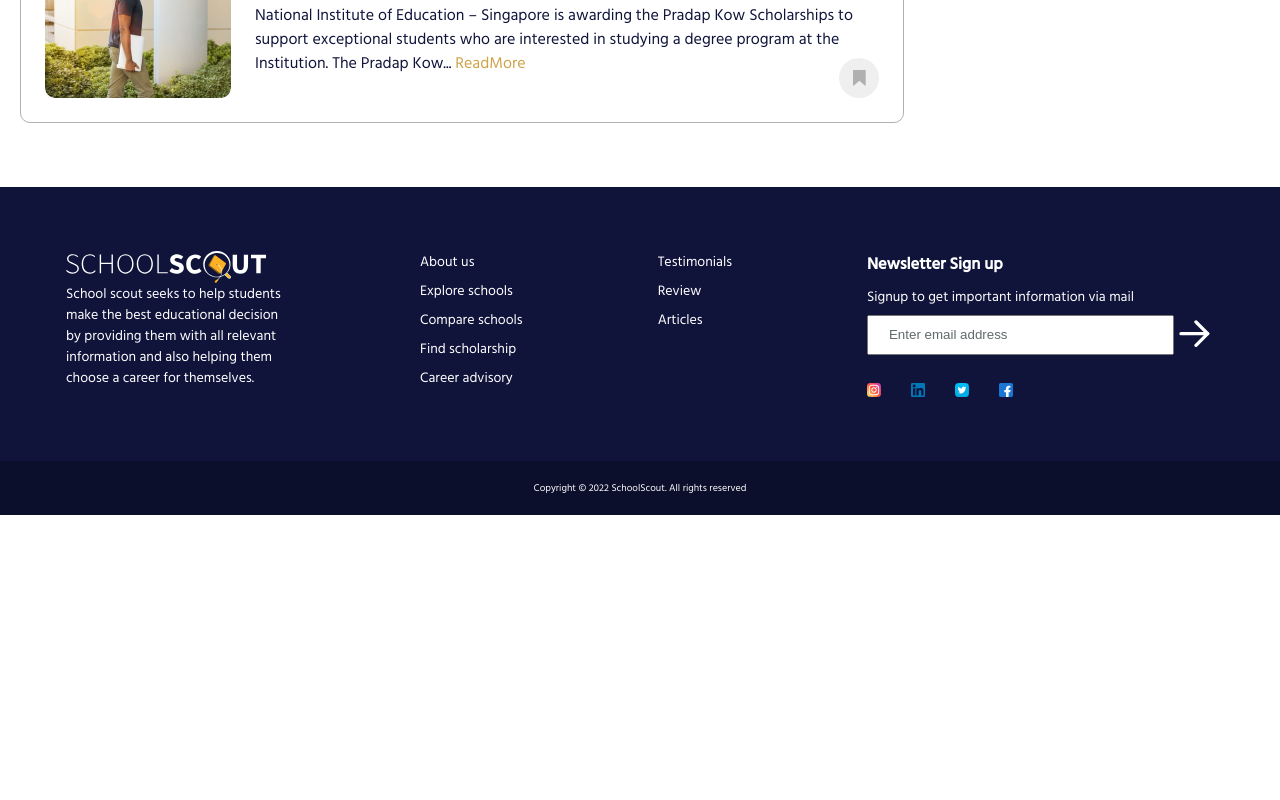
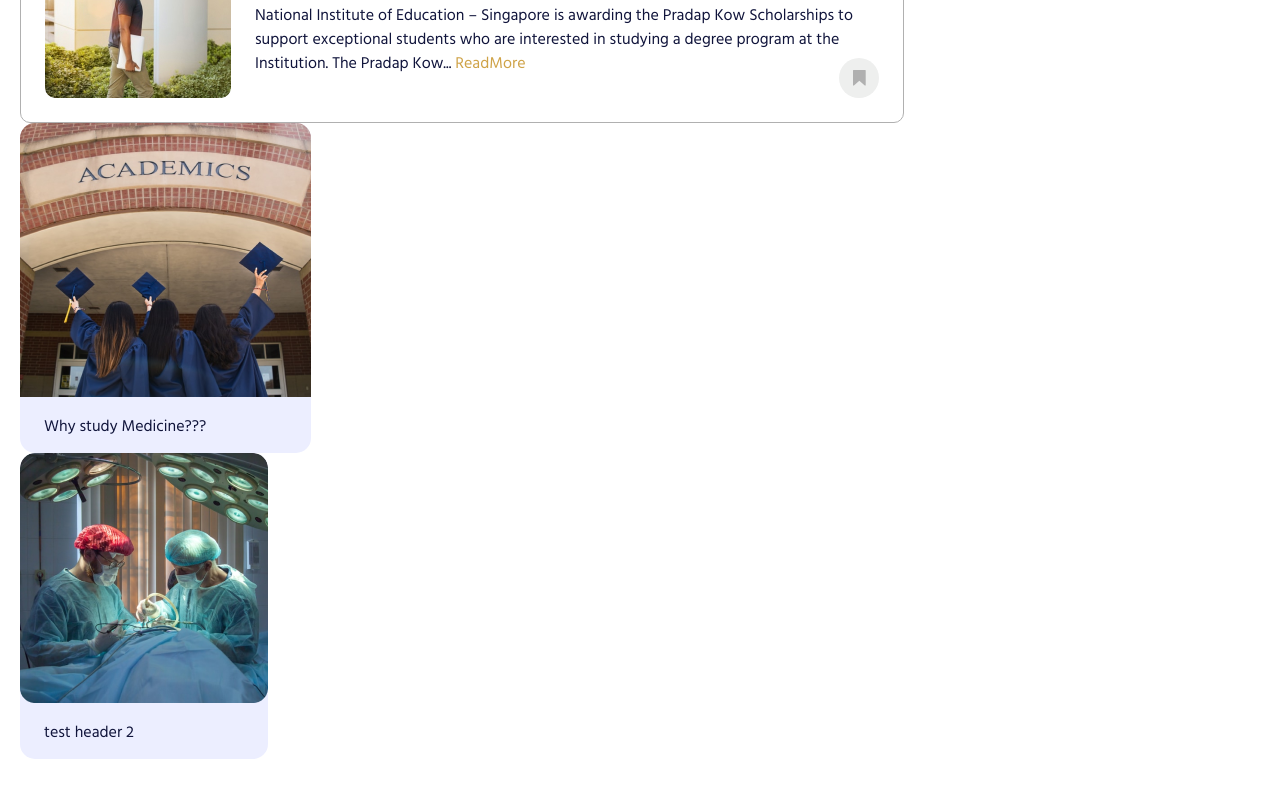
Before and after one commit to CDiala/school-finder, a React (Create React App) app in the folder client/: page / in a window 1280 px wide. Shown: the part 1740-2540 px from the top of the page. Before the commit the page ends 2255 px from the top, so only its background shows below. Built offline with nearby package versions, Linux system fonts and the light colour scheme.

Commit message:
feat: Add SideCardList to page

```diff
--- a/client/src/pages/ScholarshipList/ScholarshipList.js
+++ b/client/src/pages/ScholarshipList/ScholarshipList.js
@@ -1,4 +1,6 @@
 import ExtraLargeCardList from "../../components/shared/ExtraLargeCard/ExtraLargeCard";
+import SideCardList from "../../components/shared/SideCard/SideCard";
+import { articles } from "../../data/articlesData";
 import { scholarshipList } from "../../data/scholarship-list";
 import "./ScholarshipList.css";
 
@@ -35,7 +37,7 @@ const ScholarshipList = () => {
         <div className="scholarships">
           {<ExtraLargeCardList scholarshipList={scholarshipList} />}
         </div>
-        <aside>{/* render ads & articles here */}</aside>
+        <aside>{<SideCardList data={articles} />}</aside>
       </div>
     </section>
   );
```
